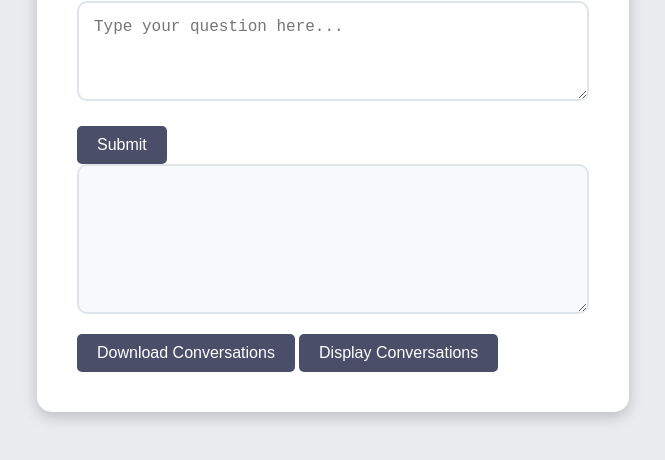
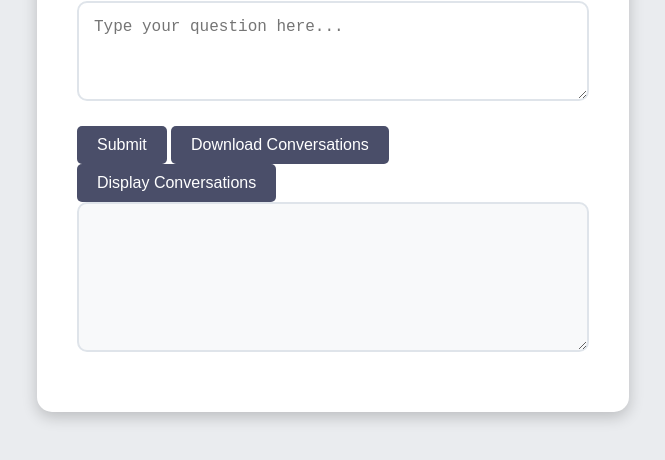
Before and after one commit to CarlJoelWester/Denials, a plain HTML site: page index.html in a window 1280 px wide. Shown: the part 256-716 px from the top of the page, without its empty margins (307-972 px from the left). Drawn offline with Linux system fonts and the light colour scheme.

Commit message:
Update index.html

```diff
--- a/index.html
+++ b/index.html
@@ -2,72 +2,13 @@
 <html>
 <head>
     <title>Ask GPT-4</title>
-    <style>
-        body {
-            font-family: 'Segoe UI', Tahoma, Geneva, Verdana, sans-serif;
-            background-color: #eaecef;
-            display: flex;
-            justify-content: center;
-            align-items: center;
-            height: 100vh;
-            margin: 0;
-            color: #333;
-        }
-        .container {
-            background-color: #ffffff;
-            padding: 40px;
-            border-radius: 15px;
-            box-shadow: 0 5px 15px rgba(0, 0, 0, 0.2);
-            width: 40%;
-            max-width: 600px;
-        }
-        h1 {
-            color: #4a4e69;
-            margin-bottom: 20px;
-        }
-        textarea, .response-box {
-            width: 100%;
-            padding: 15px;
-            margin-bottom: 20px;
-            border-radius: 10px;
-            border: 2px solid #dfe4ea;
-            font-size: 16px;
-            box-sizing: border-box;
-            resize: vertical;
-        }
-        textarea {
-            height: 100px;
-        }
-        .response-box {
-            height: 150px;
-            background-color: #f8f9fa;
-            overflow-y: auto;
-        }
-        button {
-            background-color: #4a4e69;
-            color: white;
-            padding: 10px 20px;
-            border: none;
-            border-radius: 5px;
-            font-size: 16px;
-            cursor: pointer;
-            transition: background-color 0.3s ease;
-        }
-        button:hover {
-            background-color: #9a8c98;
-        }
-    </style>
+    <link rel="stylesheet" type="text/css" href="style.css">
 </head>
 <body>
     <div class="container">
         <h1>Ask GPT-4</h1>
         <textarea id="question" placeholder="Type your question here..."></textarea>
         <button onclick="submitQuestion()">Submit</button>
-        <div class="response-box" id="response"></div>
         <button onclick="downloadCSV()">Download Conversations</button>
         <button onclick="displayConversations()">Display Conversations</button>
-    </div>
-
-    <script src="script.js"></script>
-</body>
-</html>
+        <div class="response-box" id="response"></
```
